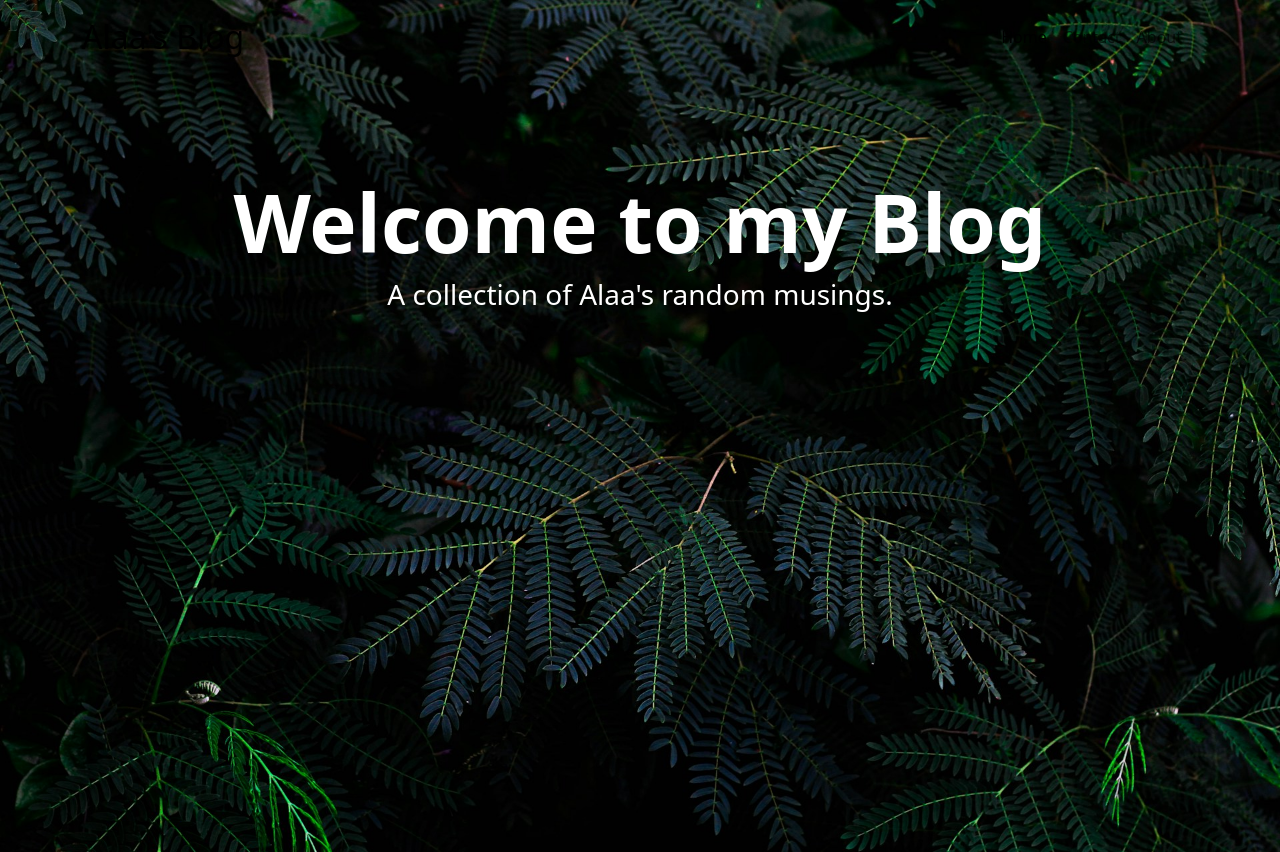
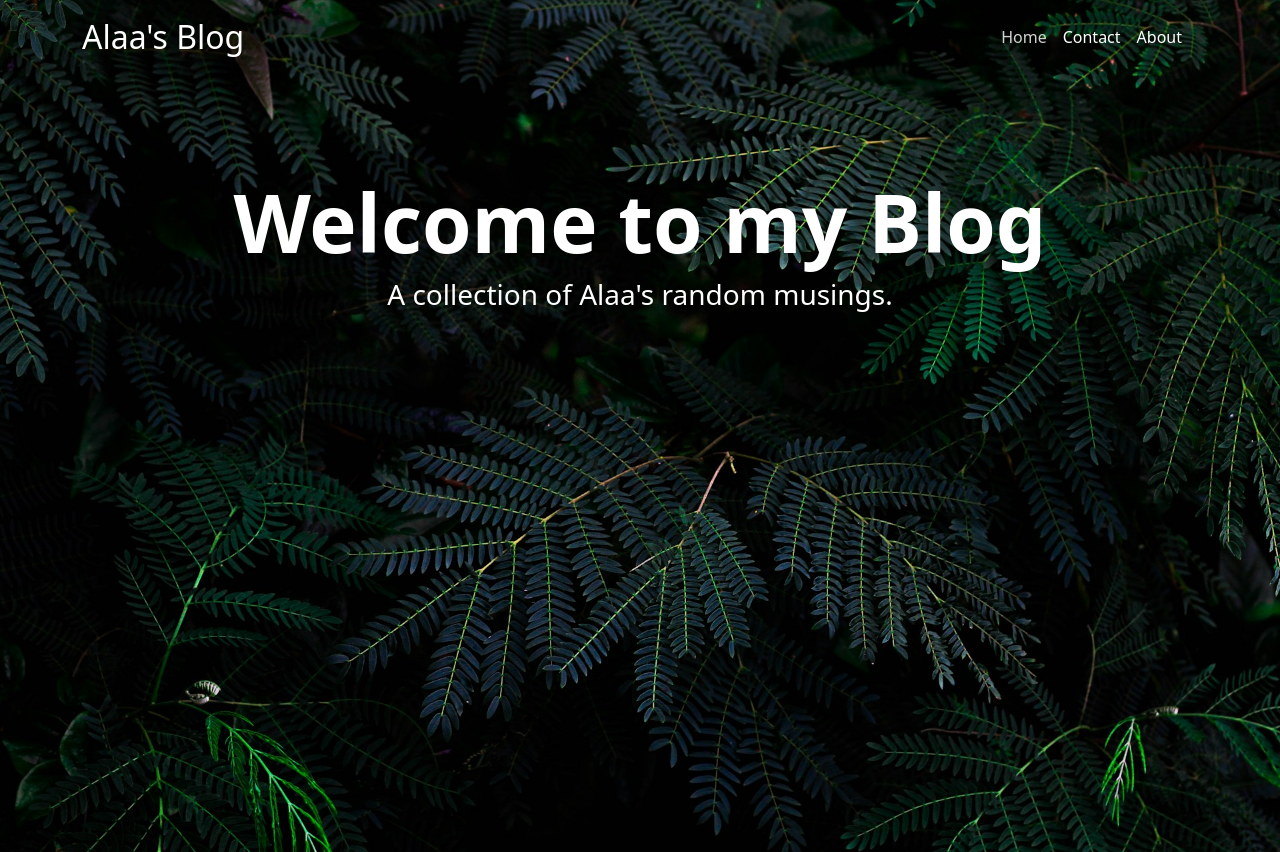
Before and after one commit to alaaibr25/my-blog2, a Flask app: page / in a window 1280 px wide. Shown: the top 852 px of the page. Run offline with Flask 3, Linux system fonts and the light colour scheme.

Commit message:
Update styles.css
change navbar color style

```diff
--- a/static/styles.css
+++ b/static/styles.css
@@ -7,6 +7,14 @@ h2{font-size:2rem;
 
 hr{margin-top:50px;
     width:100%;}
+.navbar{background-color: rgba(0, 0, 0, 0.1);
+            --bs-navbar-color:white;
+            --bs-navbar-brand-color:white;
+            --bs-navbar-brand-hover-color:rgb(210, 210, 210);
+            --bs-navbar-hover-color:rgb(210, 210, 210);
+            --bs-navbar-active-color:rgb(210, 210, 210);
+            --bs-navbar-toggler-border-color:white;}
+
 .fl-hr{margin-top:100px;
         margin-bottom:50px;
         width:100%;}
```
